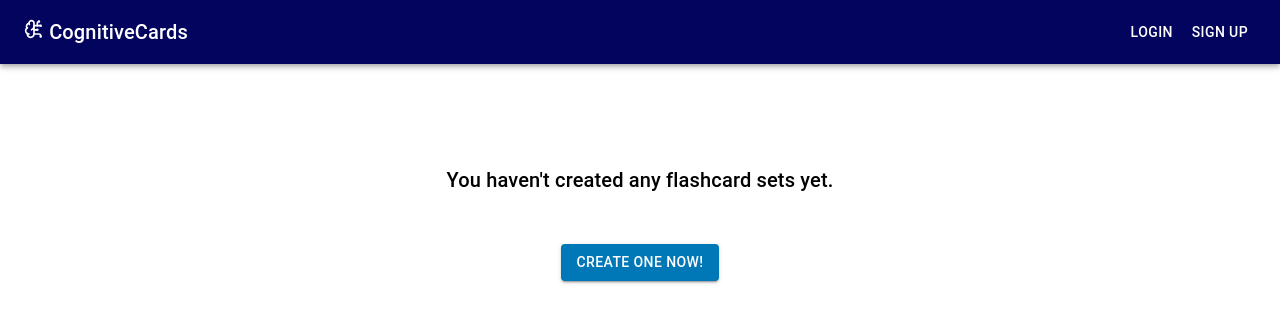
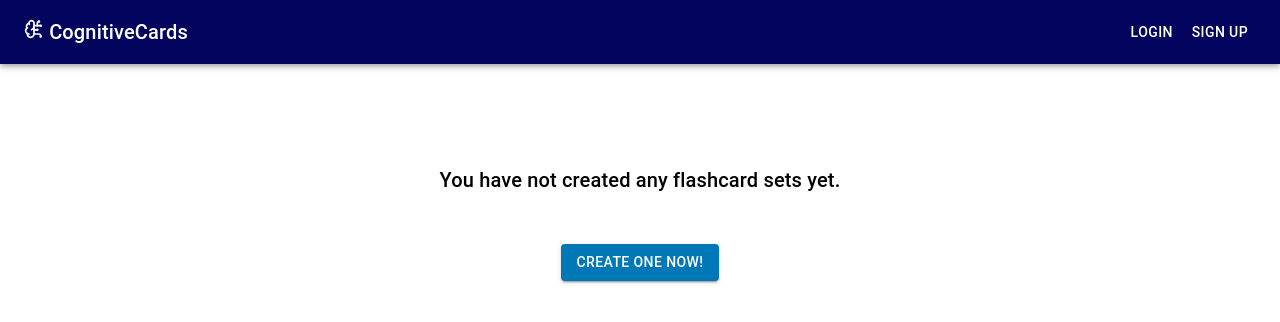
Before and after one commit to pau-flores/cognitive-cards, a Next.js app: page /flashcards in a window 1280 px wide. Shown: the top 322 px of the page. Built offline with nearby package versions, Linux system fonts and the light colour scheme; no server answers.

Commit message:
Change wording in text

```diff
--- a/src/app/flashcards/page.js
+++ b/src/app/flashcards/page.js
@@ -51,7 +51,7 @@ export default function Flashcard() {
         {flashcards.length === 0 && (
           <Box sx={{ textAlign: "center", padding: "100px 0 20px" }}>
             <Typography variant="h6" sx={{ textAlign: "center" }}>
-              You haven't created any flashcard sets yet.
+              You have not created any flashcard sets yet.
             </Typography>
             <Button
               variant="contained"
```
